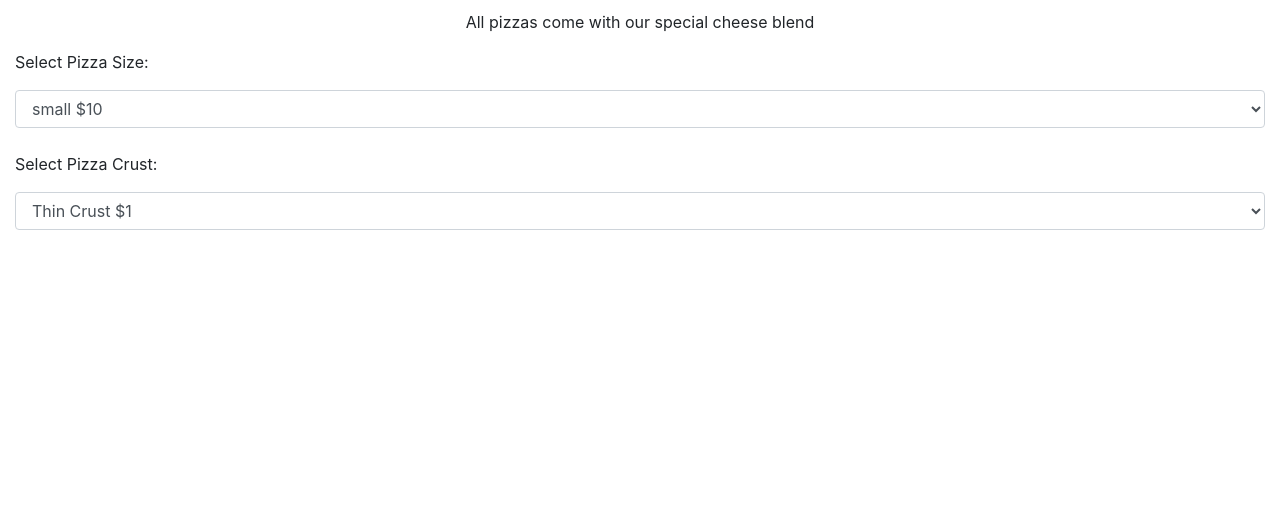
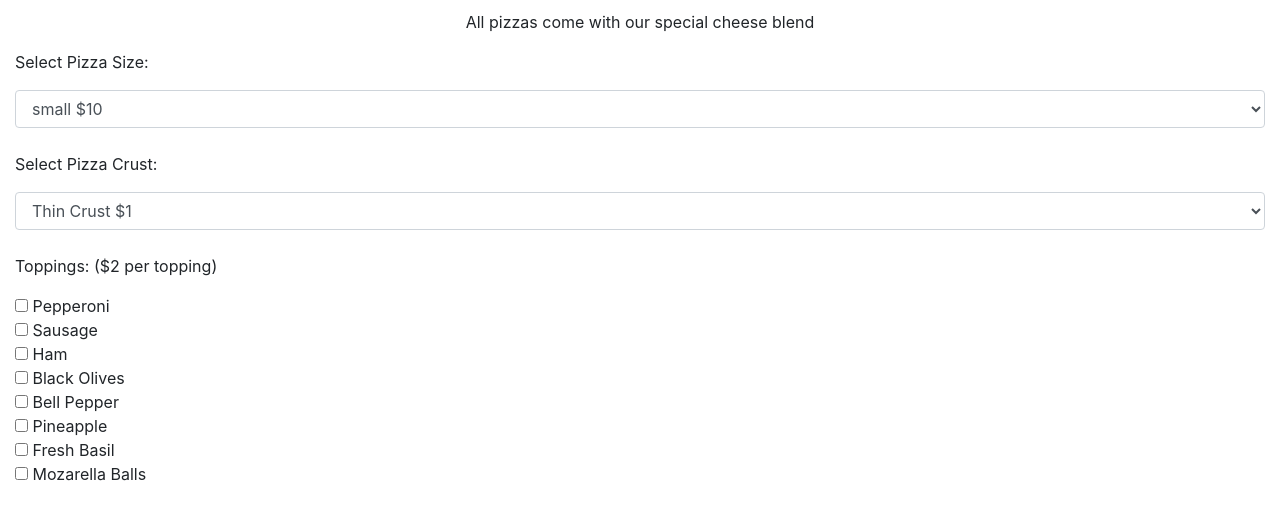
Before and after one commit to Antonykirunyu/Piza, a plain HTML site: page index.html in a window 1280 px wide. Shown: the part 272-792 px from the top of the page. Drawn offline with Linux system fonts and the light colour scheme; files that its build step writes are made by us from their sources.

Commit message:
added a Toppings section

```diff
--- a/index.html
+++ b/index.html
@@ -34,6 +34,18 @@
 <option value="Stuffed">Stuffed $2.5</option>
 <option value="Thin Crust">Cripsy $5</option>
 </select>
+<br>
+<div class="form-group">
+    <p class="qHeader">Toppings: ($2 per topping)</p>
+    <input type="checkbox" name="topping" value="Pepperoni"> Pepperoni<br>
+    <input type="checkbox" name="topping" value="Sausage"> Sausage<br>
+    <input type="checkbox" name="topping" value="Ham"> Ham<br>
+    <input type="checkbox" name="topping" value="Olive"> Black Olives<br>
+    <input type="checkbox" name="topping" value="Bell"> Bell Pepper<br>
+    <input type="checkbox" name="topping" value="Pineapple"> Pineapple<br>
+    <input type="checkbox" name="topping" value="Basil"> Fresh Basil<br>
+    <input type="checkbox" name="topping" value="Mozarella"> Mozarella Balls<br>
+</div>
 </form>
 </div>
     </div>
```
